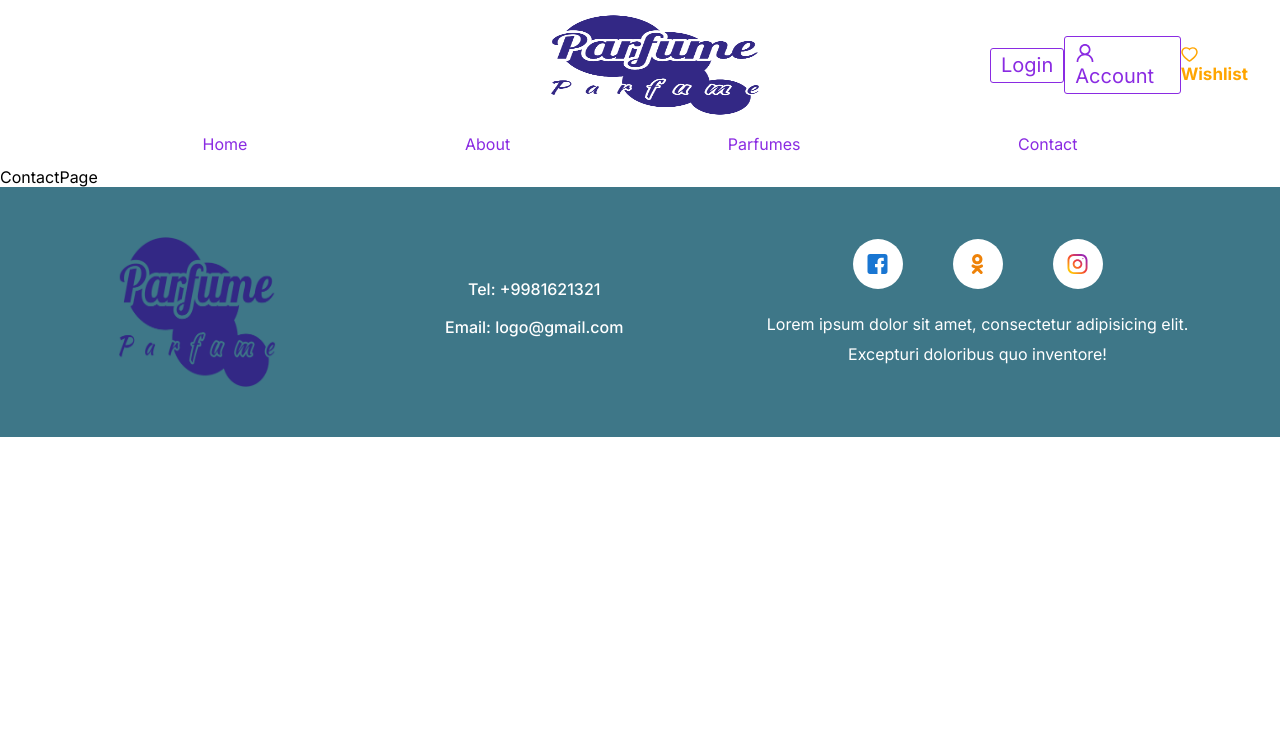
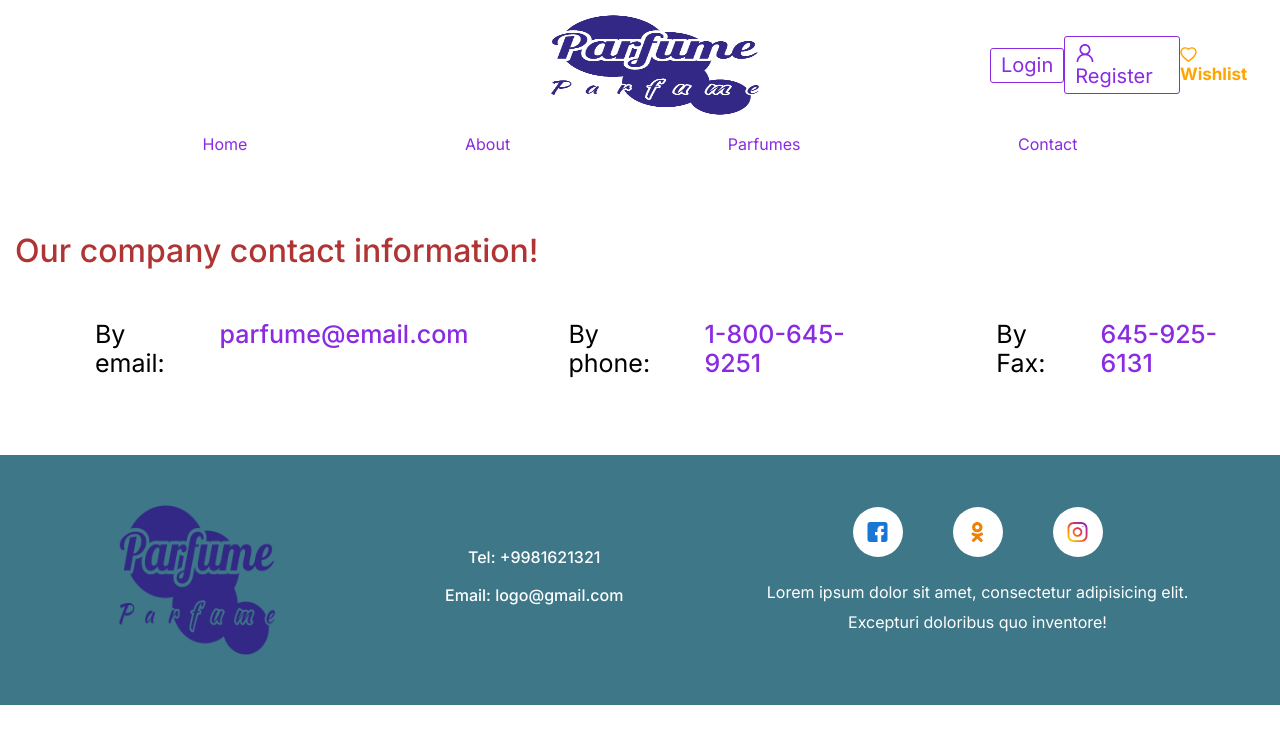
Before and after one commit to WebAdmin09/parfume-site, a Next.js app: page /contact in a window 1280 px wide. Shown: the top 744 px of the page. Built offline with nearby package versions, Linux system fonts and the light colour scheme; what cookies-next would draw is missing.

Commit message:
first commit

```diff
--- /dev/null
+++ b/src/app/(public)/contact/contact.css
@@ -0,0 +1,22 @@
+.contact__heading {
+    margin-top: 50px;
+    color: #b03434;
+}
+
+.contact__wrapper-item {
+    display: flex;
+    justify-content: center;
+    margin: 50px 0 50px 0;
+    column-gap: 20px;
+}
+
+.contact-span {
+    font-weight: 600px;
+    font-size: 25px;
+    margin-left: 80px;
+}
+
+.contact-h5 {
+    font-size: 25px;
+    color: blueviolet;
+}
--- a/src/app/(public)/contact/page.tsx
+++ b/src/app/(public)/contact/page.tsx
@@ -1,7 +1,21 @@
-
+import './contact.css'
 const ContactPage = () => {
   return (
-    <div>ContactPage</div>
+    <div className="container">
+      <div className="wrapper__contact">
+        <h1 className="contact__heading">
+          Our company contact information!
+        </h1>
+        <div className='contact__wrapper-item'>
+          <span className="contact-span">By email:</span>
+          <h5 className="contact-h5">parfume@email.com</h5>
+          <span className="contact-span">By phone:</span>
+          <h5 className="contact-h5">1-800-645-9251</h5>
+          <span className="contact-span">By Fax:</span>
+          <h5 className="contact-h5">645-925-6131</h5>
+        </div>
+      </div>
+    </div>
   )
 }
 
--- a/src/components/layout/header/index.tsx
+++ b/src/components/layout/header/index.tsx
@@ -24,7 +24,7 @@ const PublicHeader = () => {
             <div className="container">
                 <div className="header__wrapper">
                     <div className="header__logotip">
-                        <Image className='image-logo'src={logojon} alt="logotip" />
+                        <Image className='image-logo' src={logojon} alt="logotip" />
                     </div>
                     <div className='header__btn'>
                         <div className='login'>
@@ -32,7 +32,7 @@ const PublicHeader = () => {
                         </div>
                         <div className='account'>
                             <UserOutlined />
-                            <NavLink href="/register">Account</NavLink>
+                            <NavLink href="/register">Register  </NavLink>
                         </div>
                         <span className='like'>
                             <HeartOutlined /> Wishlist
```
Also changed, not shown: src/app/(public)/(auth)/register/page.tsx (+73 -1 lines), src/app/(public)/(auth)/register/register.css (added, +28 -0 lines), src/app/(public)/about/about.css (added, +9 -0 lines), src/app/(public)/about/page.tsx (+8 -3 lines).
